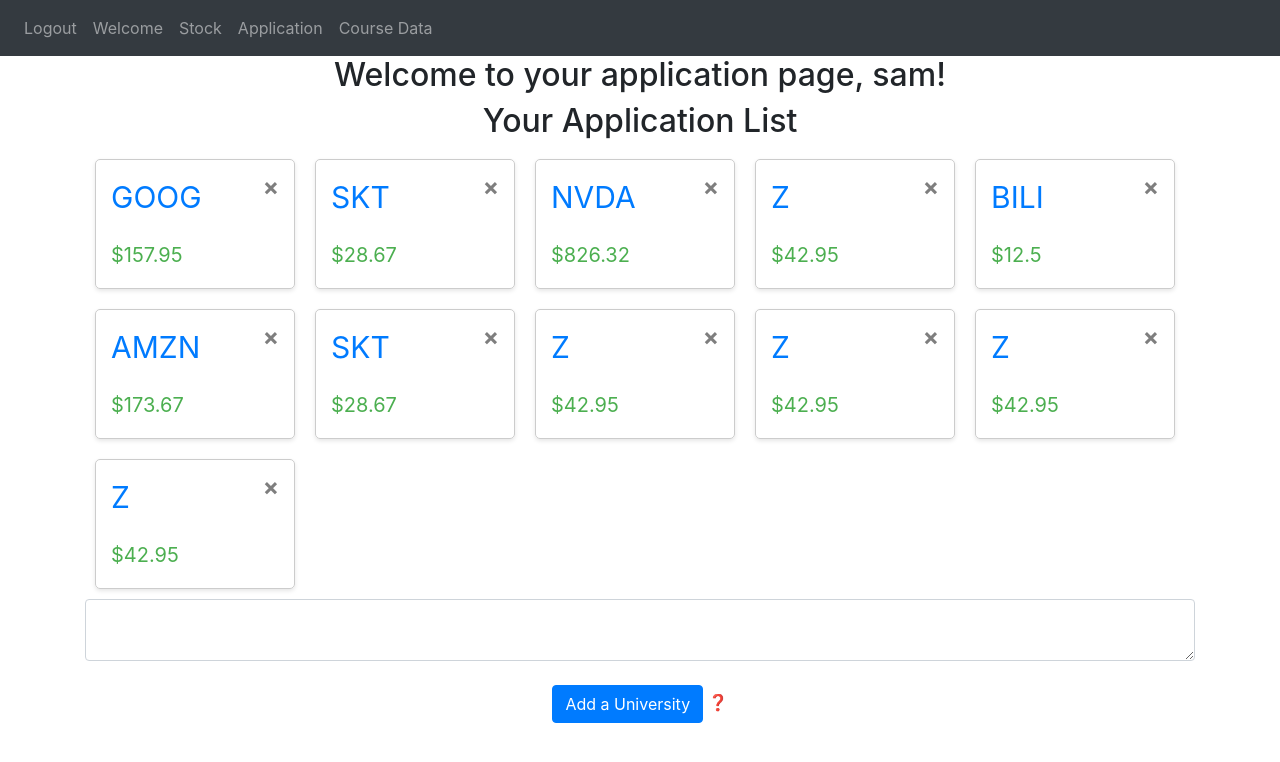
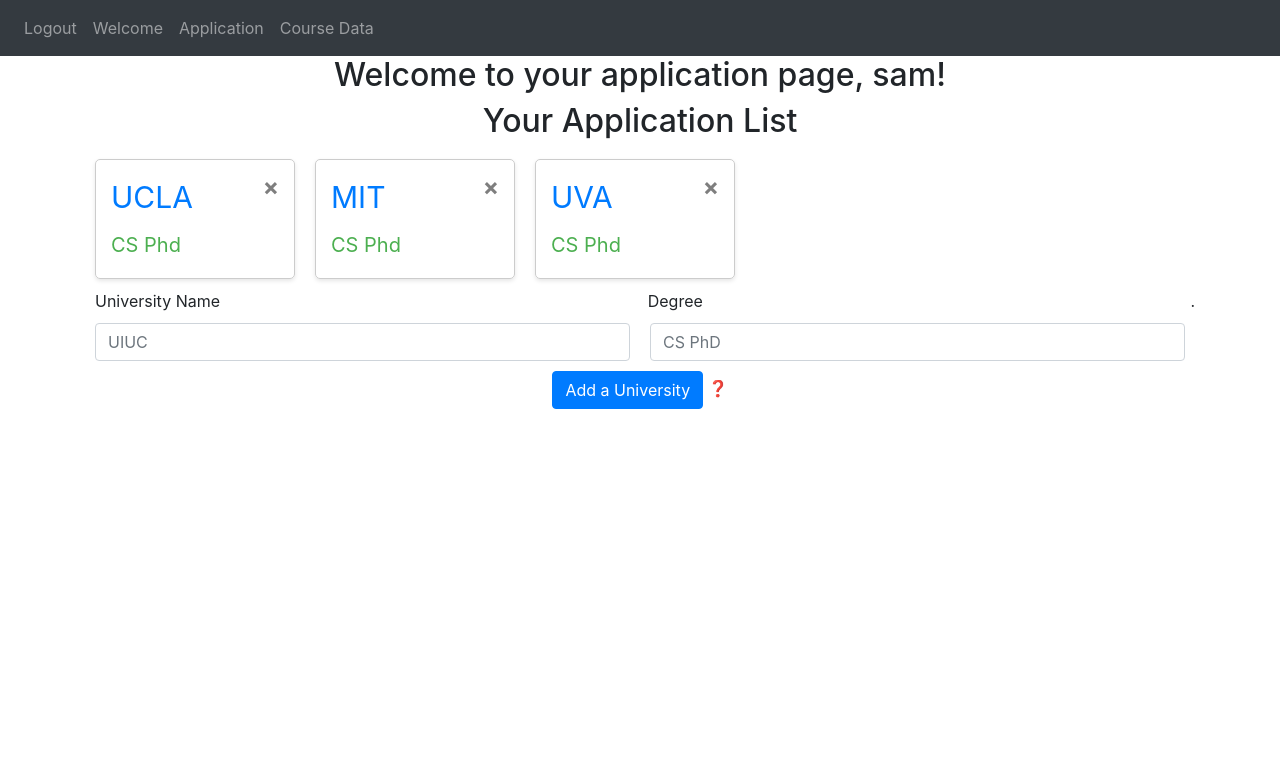
Before and after one commit to xzhan0/Application-Management, a Flask app: page /application in a window 1280 px wide. Shown: the top 762 px of the page. Run offline with Flask 3, Linux system fonts and the light colour scheme; a user stored in the database is signed in; parts of the project's set-up code (start-up, migrations or seed data) failed here and were passed over; some libraries are stand-ins or nearby versions.

Commit message:
Application page done

```diff
--- a/FlaskWebApp/website/auth.py
+++ b/FlaskWebApp/website/auth.py
@@ -19,7 +19,7 @@
 @auth.route('/login', methods=['GET','POST'])
 def login():
     if current_user.is_authenticated:
-        return render_template("home.html", user = current_user)
+        return render_template("application.html", user = current_user)
     if request.method == 'POST':
         email = request.form.get('email')
         password = request.form.get('password')
--- a/FlaskWebApp/website/static/index.js
+++ b/FlaskWebApp/website/static/index.js
@@ -6,3 +6,12 @@
         window.location.href = "/home";
     });
 }
+
+function deleteCollege(collegeId) {
+    fetch('/delete-college', {
+        method: 'POST',
+        body: JSON.stringify({ collegeId: collegeId})
+    }).then((_res) => {
+        window.location.href = "/application";
+    });
+}
--- a/FlaskWebApp/website/static/style.css
+++ b/FlaskWebApp/website/static/style.css
@@ -62,7 +62,7 @@
 
   .stock {
     width: 200px;
-    height: 130px;
+    height: 120px;
     margin: 10px;
     padding: 15px;
     border: 1px solid #ccc;
@@ -73,7 +73,7 @@
 
 
   .stock-price {
-    margin-top: 20px;
+    margin-top: 10px;
     font-size: 20px;
     color: #4CAF50;
   }
--- a/FlaskWebApp/website/templates/application.html
+++ b/FlaskWebApp/website/templates/application.html
@@ -5,19 +5,25 @@
 <h2 align="center">Your Application List</h1>
 
 <div class="stock-container">
-    {% for note in user.notes %}
-        <div class="stock" ><a style="font-size:30px;" href="/stock/{{note.data}}">{{ note.data }}</a>
-            <button type="button" class="close" onclick="deleteNote('{{note.id}}')">
+    {% for college in user.colleges %}
+        <div class="stock" ><a style="font-size:30px;" href="/application/{{college.data}}">{{ college.data }}</a>
+            <button type="button" class="close" onclick="deleteCollege('{{college.id}}')">
                 <span aria-hidden="true">&times;</span>
             </button>
-            <p class="stock-price"> ${{ note.price }}</p>
+            <p class="stock-price"> {{ college.comment }}</p>
         </div>
     {% endfor %}
 </div>
 
-<form method="POST">
-    <textarea name="univ" id="univ" class="form-control"></textarea>
-    <br />
+<form action="/application" method="POST">
+    <div class="input-container">
+        <label for="form1-input">University Name</label>
+        <label for="form1-input">Degree</label>.
+    </div>
+    <div class="input-container">
+        <input name="univ" id="univ" class="form-control" placeholder="UIUC"></input>
+        <input name="comment" id="comment" class="form-control" placeholder="CS PhD"></input>
+    </div>
     <div align="center">
         <button type="submit" class="btn btn-primary"> Add a University</button>
         <a onclick="openPopup()">&#x2753;</a>
@@ -68,6 +74,35 @@
     }
 </script>
 
+
+<style>
+    .input-container {
+      display: flex; /* Use flexbox for layout */
+    }
+
+    /* Style for each input field */
+    .input-container input {
+      flex: 1; /* Each input takes up equal space */
+      margin-right: 10px; /* Add some spacing between inputs */
+      margin-left: 10px;
+      margin-bottom: 10px;
+    }
+
+    .input-container label {
+      flex: 1; /* Each input takes up equal space */
+      margin-right: 10px; /* Add some spacing between inputs */
+      margin-left: 10px;
+      margin-bottom: 10px;
+    }
+
+    .form {
+      flex: 1; /* Each form takes up equal space */
+      margin-right: 10px; /* Add some space between forms */
+    }
+
+  </style>
+
+
 <style>
 .overlay {
     display: none;
--- a/FlaskWebApp/website/templates/base.html
+++ b/FlaskWebApp/website/templates/base.html
@@ -32,7 +32,7 @@
             <a class="nav-item nav-link" id="logout" href="/logout">Logout</a>
             <a class="nav-item nav-link" id="welcome" href="/">Welcome</a>
 
-            <a class="nav-item nav-link" id="home" href="/home">Stock</a>
+            <!-- <a class="nav-item nav-link" id="home" href="/home">Stock</a> -->
             <a class="nav-item nav-link" id="application" href="/application">Application</a>
             <a class="nav-item nav-link" id="course" href="/course">Course Data</a>
             <!-- <a class="nav-item nav-link" id="login" href="/login">Login</a>
--- a/FlaskWebApp/website/views.py
+++ b/FlaskWebApp/website/views.py
@@ -1,7 +1,7 @@
 from flask import Blueprint, render_template, request, flash, jsonify
 from flask_login import login_required, current_user
 from . import db
-from .models import Note
+from .models import College, Note
 from . import db
 import json
 import yfinance as yf
@@ -41,6 +41,26 @@
 
     return render_template("home.html", user=current_user)
 
+@views.route('/application', methods=['GET','POST'])
+@login_required
+def application():
+    if request.method == 'POST':
+        univ = request.form.get('univ')
+        comment = request.form.get('comment')
+        try:
+            for college in current_user.colleges:
+                if college.data == univ and college.comment==comment:
+                    flash('University Already Exist!', category='error')
+                    return render_template("application.html", user=current_user)
+            new_college = College(data=univ, user_id=current_user.id, link='',sop='',comment=comment)
+            db.session.add(new_college)
+            db.session.commit()
+            flash('University added!', category='success')
+        except:
+            flash('Error', category='error')
+
+    return render_template("application.html", user=current_user)
+
 @views.route('/course', methods=['GET','POST'])
 @login_required
 def course():
@@ -63,26 +83,26 @@
     return render_template("course.html", user=current_user, info=info)
 
 
-@views.route('/application', methods=['GET','POST'])
-@login_required
-def application():
-    if request.method == 'POST':
-        univ = request.form.get('univ')
-        try:
-
-            flash('University added!', category='success')
-        except:
-            flash('Stock Code Error! The stock code doesn\'t exists', category='error')
-
-    return render_template("application.html", user=current_user)
 
 @views.route('/application/<symbol>')
 def application_detail(symbol):
-    # for note in current_user.notes:
-    #     if note.data == symbol:
-    #         stock = note
+    college_name = ''
+    # for college in current_user.notes:
+    #     if college.data == symbol:
+    #
 
     return render_template("college.html", user = current_user)
+@views.route('/delete-college', methods=['POST'])
+def delete_college():
+    college = json.loads(request.data)
+    collegeId= college['collegeId']
+    college = College.query.get(collegeId)
+    if college:
+        if college.user_id == current_user.id:
+            db.session.delete(college)
+            db.session.commit()
+            flash('University removed!', category='success')
+    return jsonify({})
 
 @views.route('/delete-note', methods=['POST'])
 def delete_note():
```
Also changed, not shown: FlaskWebApp/website/models.py (+10 -0 lines), FlaskWebApp/instance/database.db.
